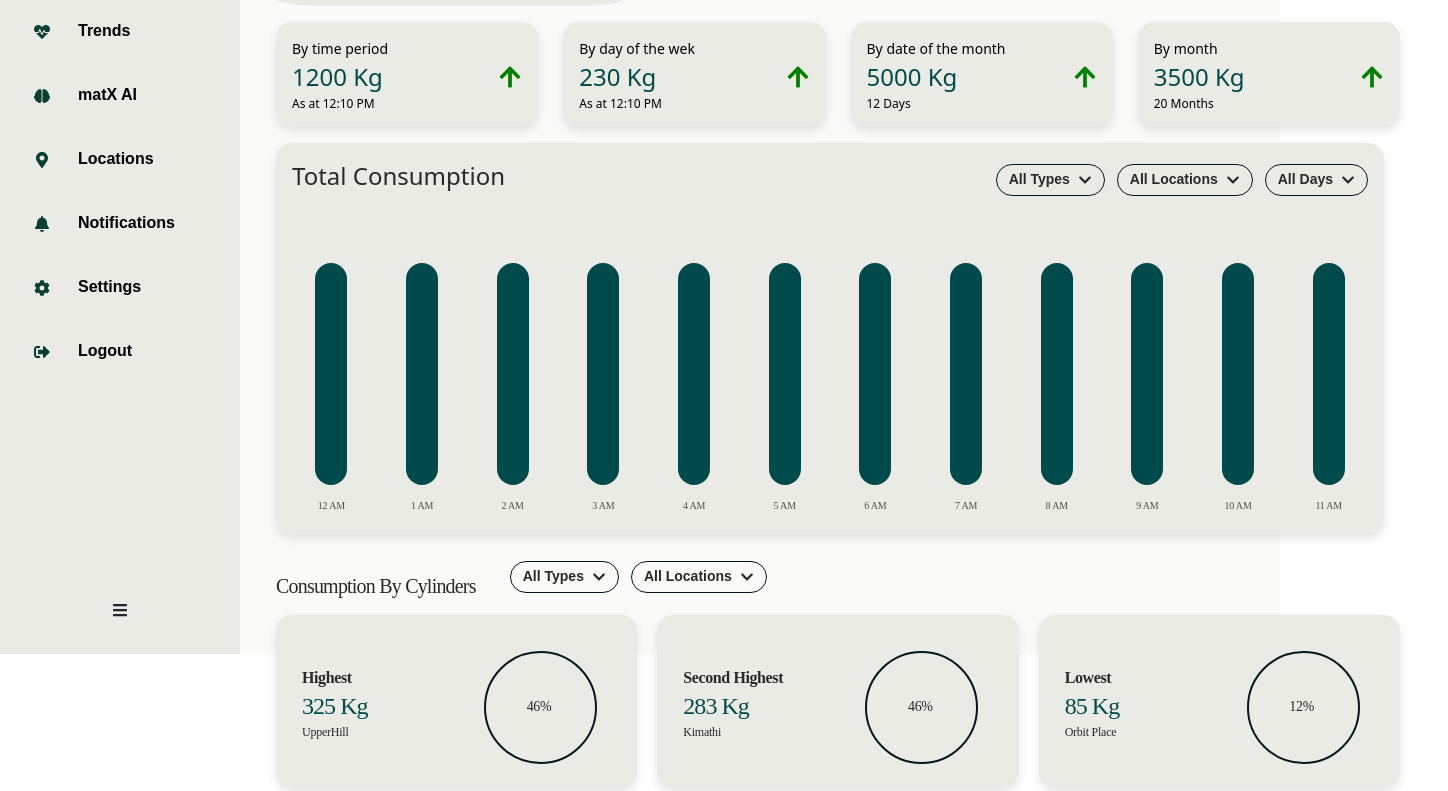
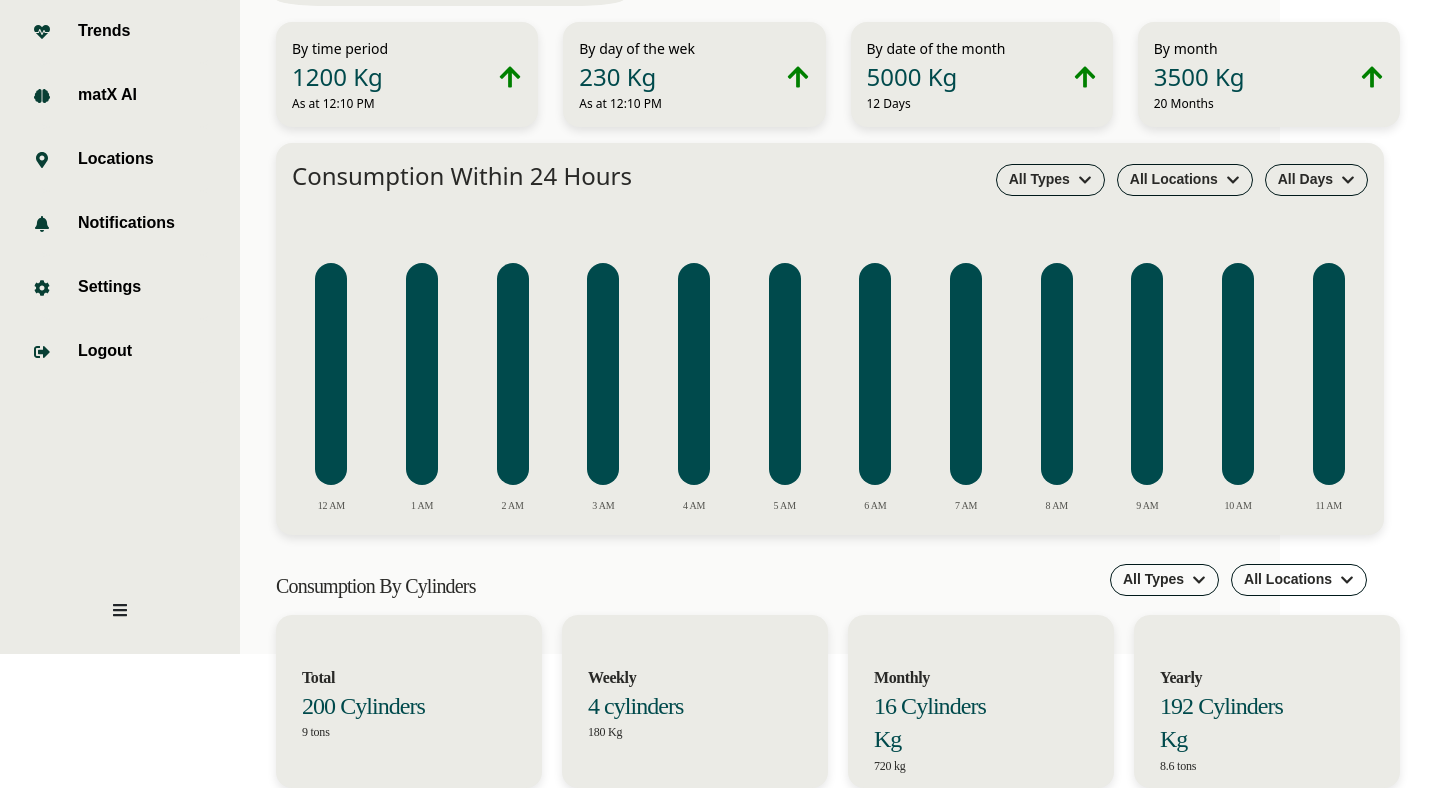
Before and after one commit to sirrotich/matx.africa, a React (Vite) app: page /trends in a window 1280 px wide. Shown: the part 146-937 px from the top of the page, 1448 px wide, since content can reach past the window. Built offline with nearby package versions, Linux system fonts and the light colour scheme.

Commit message:
working on trends

```diff
--- a/src/pages/Trends.jsx
+++ b/src/pages/Trends.jsx
@@ -146,7 +146,8 @@ const Trends = () => {
         {/* Large Card with Filters */}
         <div className="large-card">
           <div className="large-card-header">
-            <h3>Total Consumption</h3>
+            <h3>Consumption Within 24 Hours</h3>
+
             <div className="filters-container">
               <button className="filter-button">
                 {filterType} <FaChevronDown />
@@ -410,14 +411,9 @@ const Trends = () => {
           <div className="medium-card">
             <div className="highest">
               <div className="highest-data">
-                <div className="highest-text">Highest</div>
-                <div className="highest-kg">325 Kg</div>
-                <div className="highest-location">UpperHill</div>
-              </div>
-              <div className="highest-graph">
-                <div className="highest-elipse">
-                  <div className="highest-percent">46%</div>
-                </div>
+                <div className="highest-text">Total</div>
+                <div className="highest-kg">200 Cylinders </div>
+                <div className="highest-location">9 tons</div>
               </div>
             </div>
           </div>
@@ -425,28 +421,28 @@ const Trends = () => {
           <div className="medium-card">
             <div className="second-highest">
               <div className="second-highest-data">
-                <div className="second-highest-text">Second Highest</div>
-                <div className="second-highest-kg">283 Kg</div>
-                <div className="second-highest-location">Kimathi</div>
-              </div>
-              <div className="second-highest-graph">
-                <div className="second-highest-elipse">
-                  <div className="second-highest-percent">46%</div>
-                </div>
+                <div className="second-highest-text"> Weekly</div>
+                <div className="second-highest-kg">4 cylinders </div>
+                <div className="second-highest-location">180 Kg</div>
               </div>
             </div>
           </div>
           <div className="medium-card">
             <div className="lowest">
               <div className="lowest-data">
-                <div className="lowest-text">Lowest</div>
-                <div className="lowest-kg">85 Kg</div>
-                <div className="lowest-location">Orbit Place</div>
+                <div className="lowest-text">Monthly</div>
+                <div className="lowest-kg">16 Cylinders Kg</div>
+                <div className="lowest-location">720 kg </div>
               </div>
-              <div className="lowest-graph">
-                <div className="lowest-elipse">
-                  <div className="lowest-percent">12%</div>
-                </div>
+            </div>
+          </div>
+
+          <div className="medium-card">
+            <div className="furthest">
+              <div className="furthest-data">
+                <div className="furthest-text">Yearly</div>
+                <div className="furthest-kg">192 Cylinders Kg</div>
+                <div className="furthest-location"> 8.6 tons </div>
               </div>
             </div>
           </div>
--- a/src/styles/Trends.css
+++ b/src/styles/Trends.css
@@ -6,7 +6,6 @@
   background-color: rgba(250, 250, 249, 1);
   gap: 12px;
 }
-\
 /* Sidebar Styling */
 .sidebar {
   width: 337px; /* Fixed width for larger screens */
@@ -313,14 +312,9 @@
   border: none;
 }
 .location-title {
-  width: 1091px;
-  height: 78px;
-  padding: var(--SpacingSpacing-none0) var(--SpacingSpacing-lg24)
-    var(--SpacingSpacing-sm12) var(--SpacingSpacing-sm12);
-  gap: 34px;
-  opacity: 0px;
   display: flex;
-  margin-top: 10px;
+  align-items: center;
+  justify-content: space-between;
 }
 .location-text {
   font-family: Bai Jamjuree;
@@ -450,9 +444,10 @@
 
 .highest,
 .second-highest,
-.lowest {
+.lowest,
+.furthest {
   width: 288px;
-  height: 125px;
+  height: 85px;
   gap: 0px;
   justify-items: space-between;
   opacity: 0px;
@@ -462,7 +457,8 @@
 }
 .highest-data,
 .second-highest-data,
-.lowest-data {
+.lowest-data,
+.furthest-data {
   width: 132px;
   height: 76px;
   gap: var(--SpacingSpacing-none0);
@@ -471,7 +467,8 @@
 
 .highest-text,
 .second-highest-text,
-.lowest-text {
+.lowest-text,
+.furthest-text {
   font-family: Bai Jamjuree;
   font-size: 16px;
   font-weight: 600;
@@ -485,7 +482,8 @@
 }
 .highest-kg,
 .second-highest-kg,
-.lowest-kg {
+.lowest-kg,
+.furthest-kg {
   font-family: Bai Jamjuree;
   font-size: 24px;
   font-weight: 500;
@@ -496,7 +494,8 @@
 }
 .highest-location,
 .second-highest-location,
-.lowest-location {
+.lowest-location,
+.furthest-location {
   font-family: Bai Jamjuree;
   font-size: 12px;
   font-weight: 400;
@@ -510,48 +509,6 @@
   color: var(--text-text-neutral-9, rgba(41, 41, 39, 1));
 }
 
-.highest-graph,
-.second-highest-graph,
-.lowest-graph {
-  width: 120px;
-  height: 125px;
-  gap: 0px;
-  opacity: 0px;
-}
-.highest-elipse,
-.second-highest-elipse,
-.lowest-elipse {
-  width: 113px;
-  height: 113px;
-  top: 6px;
-  left: 1px;
-  gap: 0px;
-  border-radius: 50%;
-  border: 2px 0px 0px 0px;
-  opacity: 0px;
-  border: 2px solid var(--surface-surface-primary-120, #00191a);
-  margin-top: -15px;
-  margin-left: 50px;
-}
-.highest-percent,
-.second-highest-percent,
-.lowest-percent {
-  width: 56px;
-  height: 37px;
-  top: 44px;
-  left: 30px;
-  gap: 0px;
-  opacity: 0px;
-  font-family: Bai Jamjuree;
-  font-size: 14px;
-  font-weight: 500;
-  line-height: 21px;
-  letter-spacing: -0.025em;
-  text-align: center;
-  color: var(--text-text-neutral-9, rgba(41, 41, 39, 1));
-  margin-left: 25px;
-  margin-top: 43px;
-}
 /* Media Queries for Responsiveness */
 @media (max-width: 768px) {
   .Trends-container {
```
